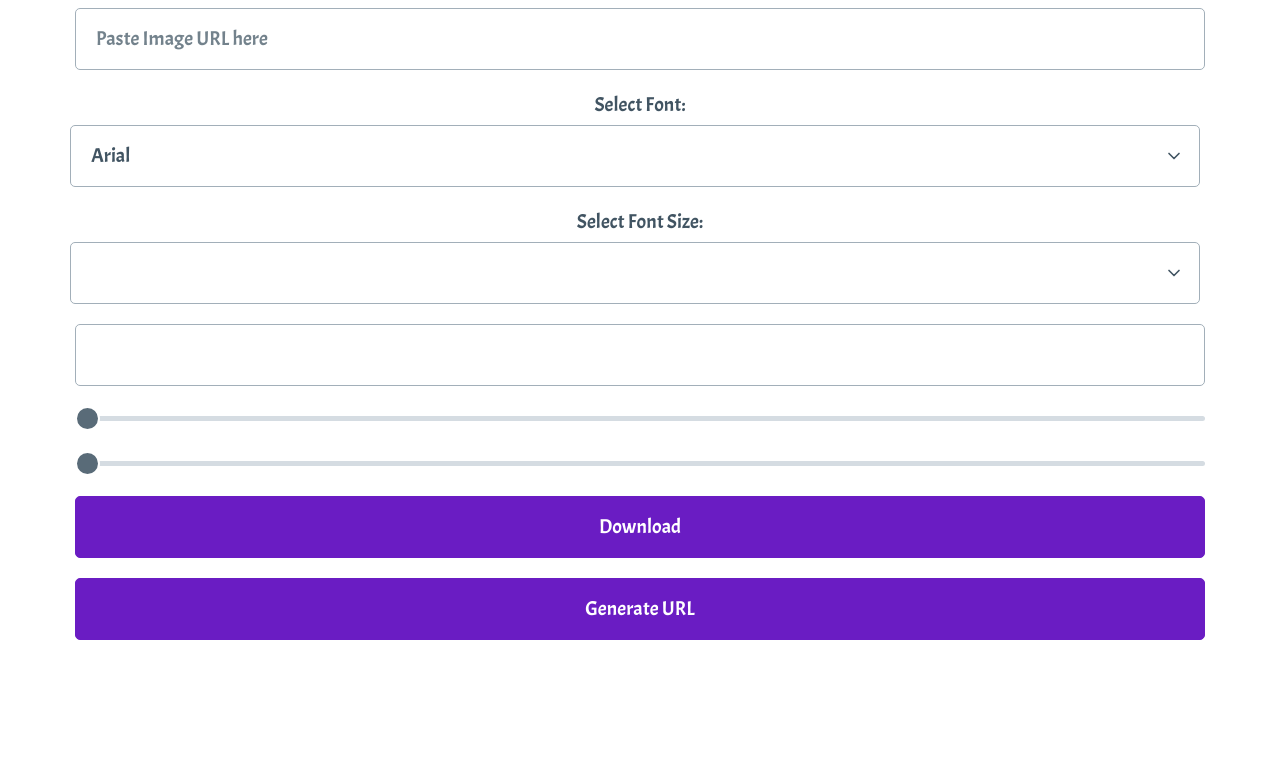
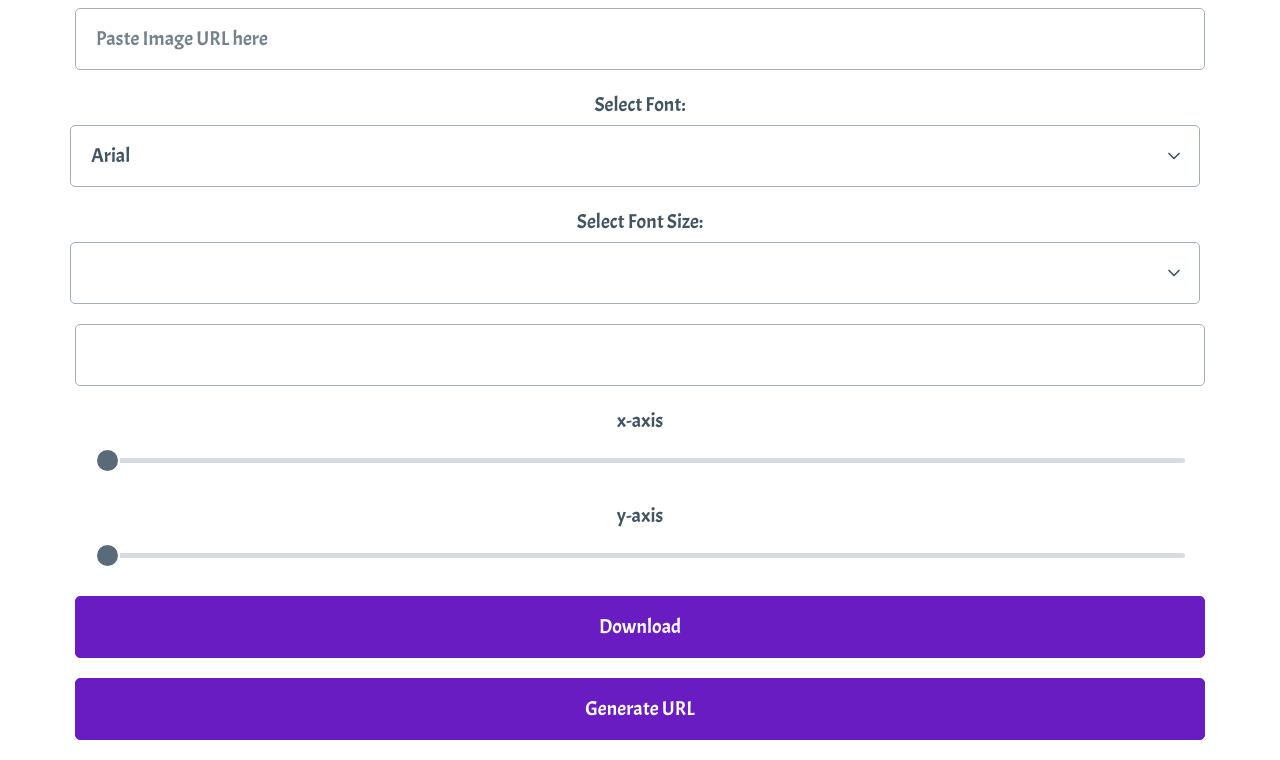
Before and after one commit to coding-bootcamps-eu/final-project-2023-06, a Vue app: page / in a window 1280 px wide. Shown: the part 568-1328 px from the top of the page. Before the commit the page ends 1228 px from the top, so only its background shows below. Built offline with nearby package versions, Linux system fonts and the light colour scheme; a web font is replaced by a local one.

Commit message:
style: axis padding

```diff
--- a/src/views/HomeView.vue
+++ b/src/views/HomeView.vue
@@ -122,8 +122,10 @@
       </select>
 
       <input type="color" v-model="textColor" />
-      <input type="range" v-model="x" />
-      <input type="range" v-model="y" />
+      <label for="range">x-axis</label>
+      <input class="axis" type="range" v-model="x" />
+      <label for="range">y-axis</label>
+      <input class="axis" type="range" v-model="y" />
       <div v-if="generatedMeme">
         <img :src="generatedMeme" alt="Generated Meme" />
         <button @click="downloadMeme">Download Meme</button>
@@ -284,6 +286,10 @@ export default {
   margin-right: 10px;
 }
 
+.axis {
+  padding: 1rem;
+}
+
 .template-grid {
   display: grid;
   grid-template-columns: repeat(8, 1fr);
```
